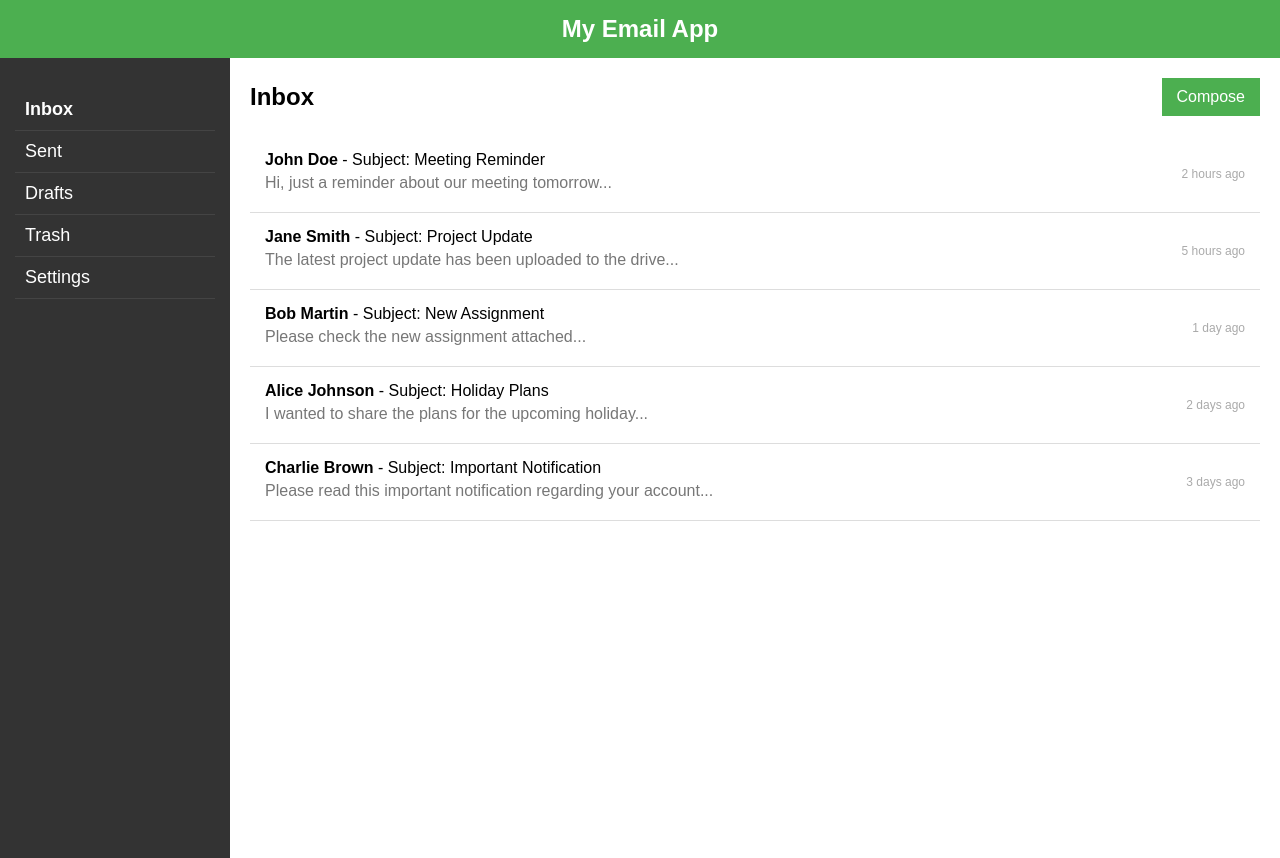
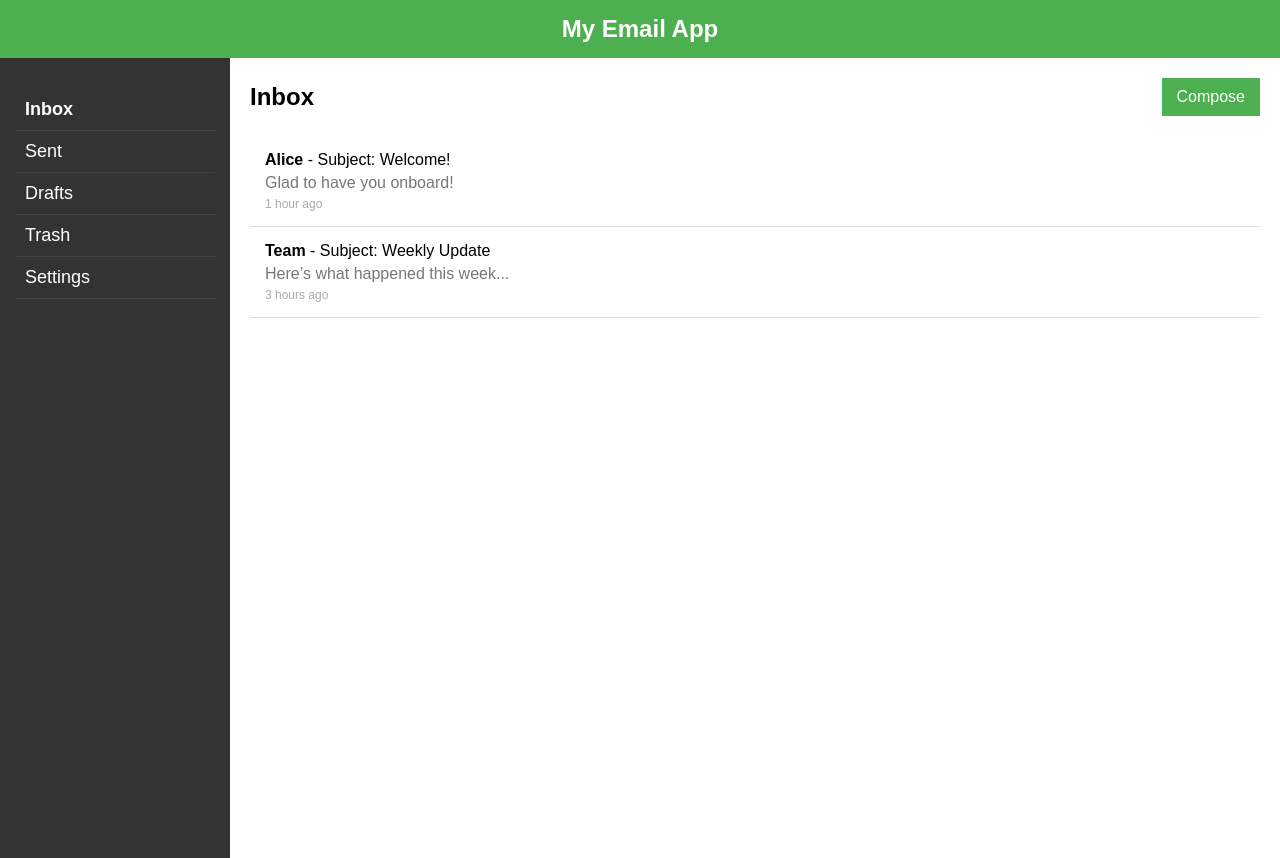
Before and after one commit to mohanbabu2372/My-Project, a plain HTML site: page index.html in a window 1280 px wide. Both pictures are taken after a click on the item "Inbox". Drawn offline with Linux system fonts and the light colour scheme.

Commit message:
Update index.html
updated an issue

```diff
--- a/index.html
+++ b/index.html
@@ -20,83 +20,101 @@
         <!-- Sidebar -->
         <div style="width: 200px; background-color: #333; color: white; padding: 15px;">
             <ul style="list-style-type: none; padding: 0;">
-                <li style="padding: 10px; font-size: 18px; cursor: pointer; border-bottom: 1px solid #444;">
+                <li onclick="loadMailbox('Inbox')" style="padding: 10px; font-size: 18px; cursor: pointer; border-bottom: 1px solid #444;">
                     <strong>Inbox</strong>
                 </li>
-                <li style="padding: 10px; font-size: 18px; cursor: pointer; border-bottom: 1px solid #444;">
+                <li onclick="loadMailbox('Sent')" style="padding: 10px; font-size: 18px; cursor: pointer; border-bottom: 1px solid #444;">
                     Sent
                 </li>
-                <li style="padding: 10px; font-size: 18px; cursor: pointer; border-bottom: 1px solid #444;">
+                <li onclick="loadMailbox('Drafts')" style="padding: 10px; font-size: 18px; cursor: pointer; border-bottom: 1px solid #444;">
                     Drafts
                 </li>
-                <li style="padding: 10px; font-size: 18px; cursor: pointer; border-bottom: 1px solid #444;">
+                <li onclick="loadMailbox('Trash')" style="padding: 10px; font-size: 18px; cursor: pointer; border-bottom: 1px solid #444;">
                     Trash
                 </li>
-                <li style="padding: 10px; font-size: 18px; cursor: pointer; border-bottom: 1px solid #444;">
+                <li onclick="loadMailbox('Settings')" style="padding: 10px; font-size: 18px; cursor: pointer; border-bottom: 1px solid #444;">
                     Settings
                 </li>
             </ul>
         </div>
 
         <!-- Email List -->
-        <div style="flex-grow: 1; padding: 20px; background-color: #fff; overflow-y: auto;">
+        <div id="main-content" style="flex-grow: 1; padding: 20px; background-color: #fff; overflow-y: auto;">
             <div style="display: flex; justify-content: space-between; align-items: center; margin-bottom: 20px;">
-                <h2 style="margin: 0;">Inbox</h2>
-                <button
-                    style="background-color: #4CAF50; color: white; border: none; padding: 10px 15px; cursor: pointer; font-size: 16px;">
+                <h2 id="mailbox-title" style="margin: 0;">Inbox</h2>
+                <button onclick="composeEmail()" style="background-color: #4CAF50; color: white; border: none; padding: 10px 15px; cursor: pointer; font-size: 16px;">
                     Compose
                 </button>
             </div>
 
-            <!-- Email 1 -->
-            <div style="border-bottom: 1px solid #ddd; padding: 15px; cursor: pointer; display: flex; justify-content: space-between; align-items: center;">
-                <div>
+            <!-- Placeholder for dynamic content -->
+            <div id="email-list">
+                <!-- Email items can be dynamically inserted here -->
+                <div style="border-bottom: 1px solid #ddd; padding: 15px;">
                     <strong>John Doe</strong> - Subject: Meeting Reminder
                     <p style="margin: 5px 0; color: #777;">Hi, just a reminder about our meeting tomorrow...</p>
+                    <div style="font-size: 12px; color: #aaa;">2 hours ago</div>
                 </div>
-                <div style="font-size: 12px; color: #aaa;">2 hours ago</div>
-            </div>
-
-            <!-- Email 2 -->
-            <div style="border-bottom: 1px solid #ddd; padding: 15px; cursor: pointer; display: flex; justify-content: space-between; align-items: center;">
-                <div>
-                    <strong>Jane Smith</strong> - Subject: Project Update
-                    <p style="margin: 5px 0; color: #777;">The latest project update has been uploaded to the drive...</p>
-                </div>
-                <div style="font-size: 12px; color: #aaa;">5 hours ago</div>
-            </div>
-
-            <!-- Email 3 -->
-            <div style="border-bottom: 1px solid #ddd; padding: 15px; cursor: pointer; display: flex; justify-content: space-between; align-items: center;">
-                <div>
-                    <strong>Bob Martin</strong> - Subject: New Assignment
-                    <p style="margin: 5px 0; color: #777;">Please check the new assignment attached...</p>
-                </div>
-                <div style="font-size: 12px; color: #aaa;">1 day ago</div>
-            </div>
-
-            <!-- Email 4 -->
-            <div style="border-bottom: 1px solid #ddd; padding: 15px; cursor: pointer; display: flex; justify-content: space-between; align-items: center;">
-                <div>
-                    <strong>Alice Johnson</strong> - Subject: Holiday Plans
-                    <p style="margin: 5px 0; color: #777;">I wanted to share the plans for the upcoming holiday...</p>
-                </div>
-                <div style="font-size: 12px; color: #aaa;">2 days ago</div>
-            </div>
-
-            <!-- Email 5 -->
-            <div style="border-bottom: 1px solid #ddd; padding: 15px; cursor: pointer; display: flex; justify-content: space-between; align-items: center;">
-                <div>
-                    <strong>Charlie Brown</strong> - Subject: Important Notification
-                    <p style="margin: 5px 0; color: #777;">Please read this important notification regarding your account...</p>
-                </div>
-                <div style="font-size: 12px; color: #aaa;">3 days ago</div>
+                <!-- Add more emails dynamically as needed -->
             </div>
 
         </div>
 
     </div>
 
+    <!-- JavaScript Functionality -->
+    <script>
+        function composeEmail() {
+            alert("Opening compose window...");
+            // You can replace this with actual logic to open a compose form or modal
+        }
+
+        function loadMailbox(mailbox) {
+            const title = document.getElementById("mailbox-title");
+            const emailList = document.getElementById("email-list");
+
+            title.textContent = mailbox;
+            emailList.innerHTML = ""; // Clear existing emails
+
+            // Dummy content for demonstration
+            const dummyEmails = {
+                "Inbox": [
+                    { sender: "Alice", subject: "Welcome!", preview: "Glad to have you onboard!", time: "1 hour ago" },
+                    { sender: "Team", subject: "Weekly Update", preview: "Here’s what happened this week...", time: "3 hours ago" }
+                ],
+                "Sent": [
+                    { sender: "You", subject: "Re: Meeting", preview: "Thanks for confirming!", time: "Yesterday" }
+                ],
+                "Drafts": [
+                    { sender: "You", subject: "(Draft) New Project", preview: "Working on the new pitch...", time: "2 days ago" }
+                ],
+                "Trash": [
+                    { sender: "Spam Bot", subject: "You won!", preview: "Click here to claim your prize!", time: "Last week" }
+                ],
+                "Settings": []
+            };
+
+            const emails = dummyEmails[mailbox] || [];
+
+            if (emails.length === 0) {
+                emailList.innerHTML = `<p style="color: #999;">No emails in ${mailbox}.</p>`;
+                return;
+            }
+
+            // Render emails
+            emails.forEach(email => {
+                const emailHTML = `
+                    <div style="border-bottom: 1px solid #ddd; padding: 15px;">
+                        <strong>${email.sender}</strong> - Subject: ${email.subject}
+                        <p style="margin: 5px 0; color: #777;">${email.preview}</p>
+                        <div style="font-size: 12px; color: #aaa;">${email.time}</div>
+                    </div>
+                `;
+                emailList.innerHTML += emailHTML;
+            });
+        }
+    </script>
+
 </body>
 
 </html>
```
